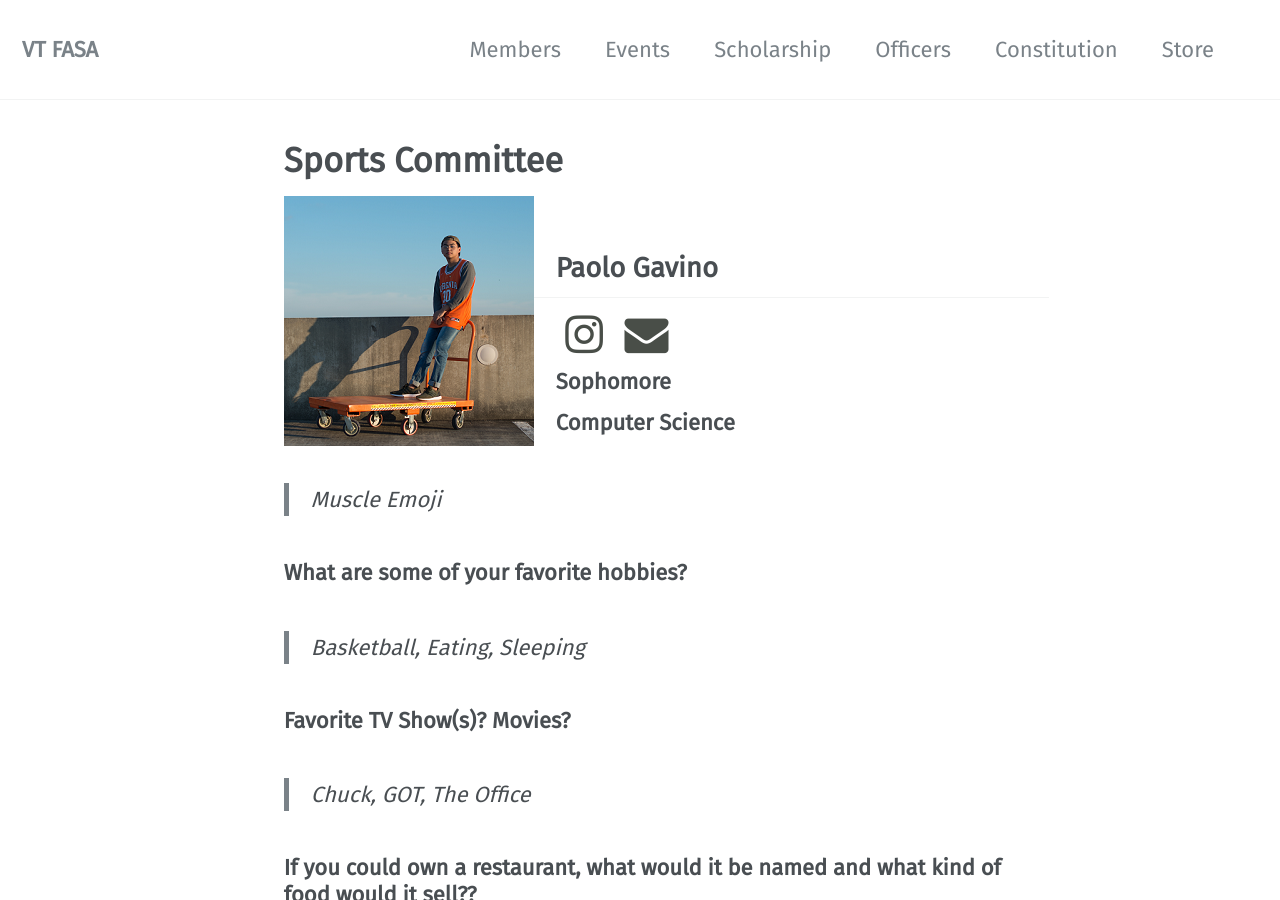
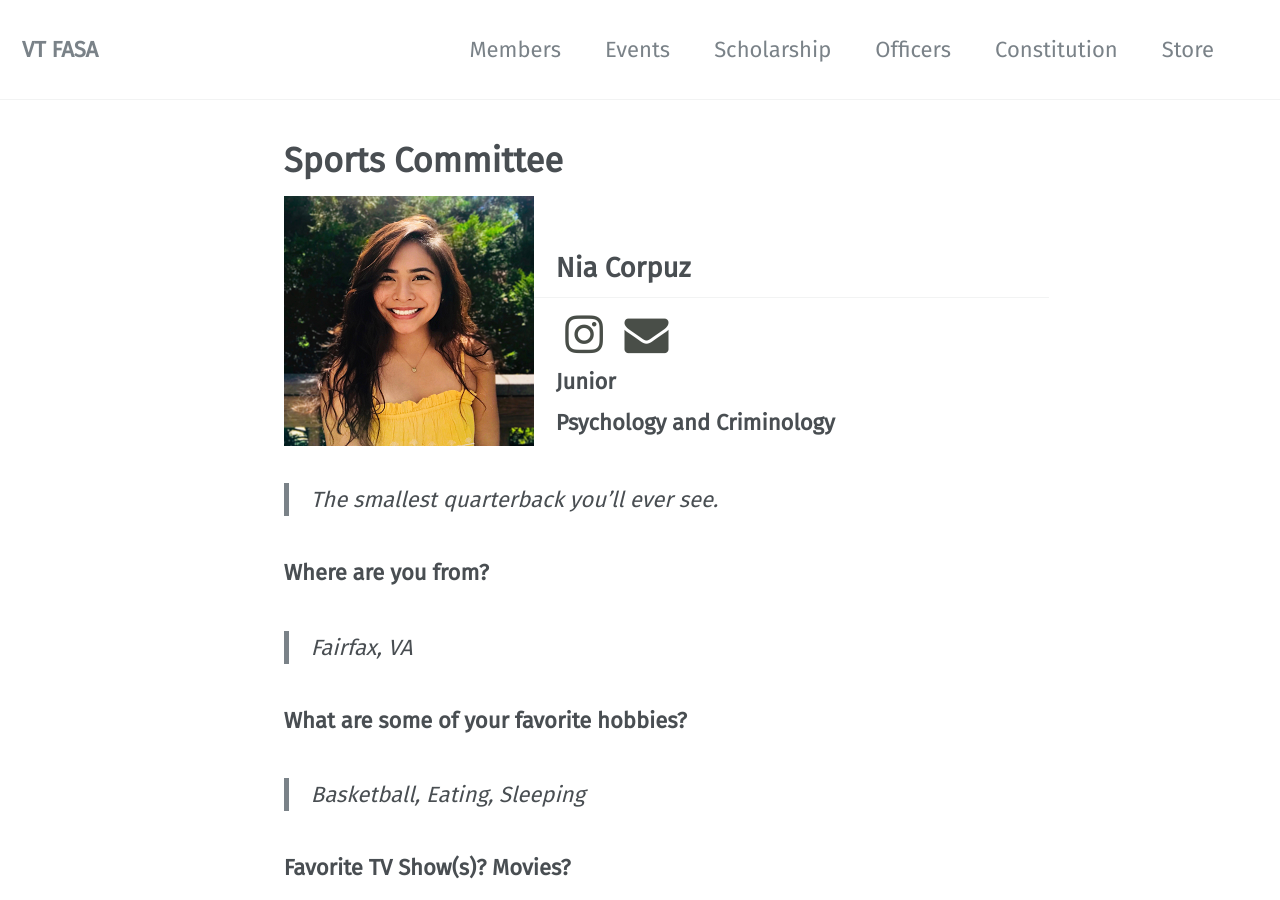
Before and after one commit to vtfasa/vtfasa.github.io, a Jekyll site: the page built from _pages/officers/sports.md, in a window 1280 px wide and 900 px high. Built offline with Jekyll 4.4.1, drawn with Linux system fonts in a browser that asks for light colours; some web fonts are replaced.

Commit message:
Update sports.md

```diff
--- a/_pages/officers/sports.md
+++ b/_pages/officers/sports.md
@@ -14,14 +14,17 @@ permalink: /officers/sports/
 # --- (this is a section break)
 ---
 
-![image-left]({{ "/assets/images/officers/small/paolo.png" | absolute_url }}){: .align-left}
-## Paolo Gavino
-<p style="margin-bottom: 0.45em; padding: 0"><a href="https://www.instagram.com/lexionboard/" style="margin: 0; padding: 0"><i class="fa fa-2x fa-fw fa-instagram" style="color: #494e48"></i></a>
-<a href="mailto:pmg416@vt.edu" style="margin: 0; padding: 0"><i class="fa fa-2x fa-fw fa-envelope" style="color: #494e48"></i></a></p>
-<h3 style="margin-top: 0">Sophomore</h3>
-**Computer Science**
+![image-left]({{ "/assets/images/officers/small/nia.png" | absolute_url }}){: .align-left}
+## Nia Corpuz
+<p style="margin-bottom: 0.45em; padding: 0"><a href="https://www.instagram.com/niacorpuz/" style="margin: 0; padding: 0"><i class="fa fa-2x fa-fw fa-instagram" style="color: #494e48"></i></a>
+<a href="mailto:njcorpuz@vt.edu" style="margin: 0; padding: 0"><i class="fa fa-2x fa-fw fa-envelope" style="color: #494e48"></i></a></p>
+<h3 style="margin-top: 0">Junior</h3>
+**Psychology and Criminology**
 
-> *Muscle Emoji*
+> *The smallest quarterback you'll ever see.*
+
+### **Where are you from?**
+> Fairfax, VA
 
 ### **What are some of your favorite hobbies?**
 
```
